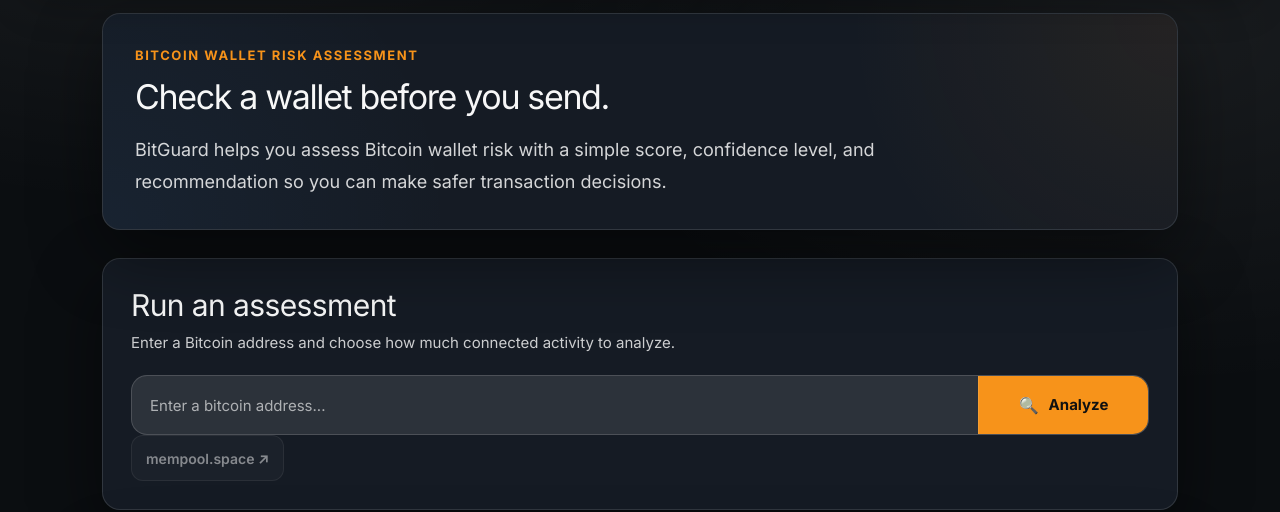
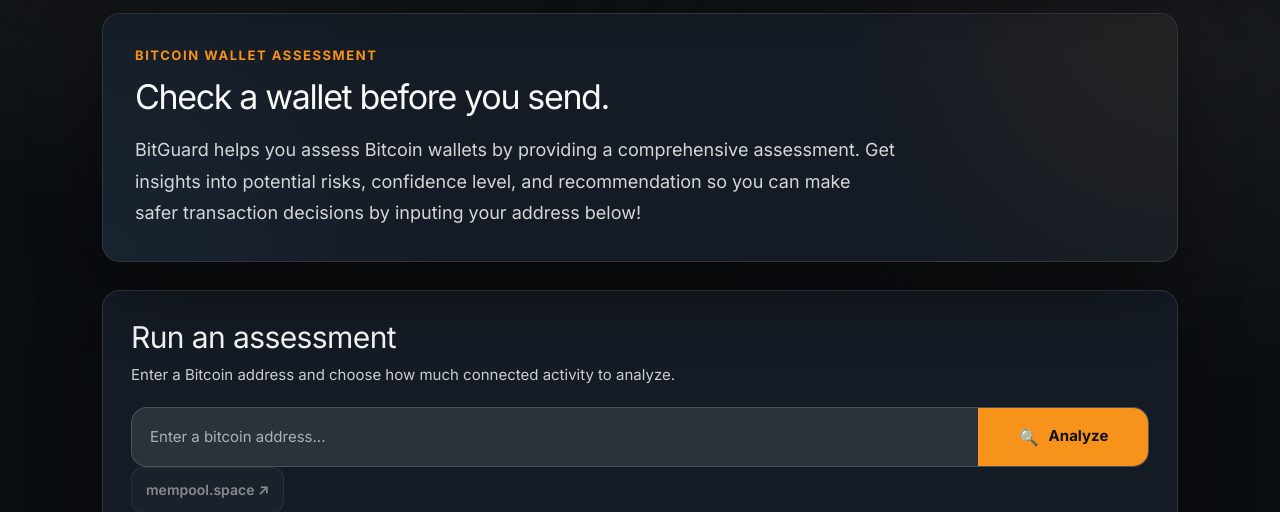
Before and after one commit to thesteau/bitguard, a FastAPI app: page / in a window 1280 px wide. Shown: the part 131-643 px from the top of the page. Run offline with FastAPI, Linux system fonts and the light colour scheme; parts of the project's set-up code (start-up, migrations or seed data) failed here and were passed over.

Commit message:
Bitguardtext changes

```diff
--- a/frontend/templates/pages/index.html
+++ b/frontend/templates/pages/index.html
@@ -11,15 +11,14 @@
 
   <section class="hero-card">
     <div class="hero-content">
-      <p class="eyebrow">Bitcoin Wallet Risk Assessment</p>
+      <p class="eyebrow">Bitcoin Wallet Assessment</p>
 
       <h1 class="hero-title">
         Check a wallet before you send.
       </h1>
 
       <p class="hero-subtitle">
-        BitGuard helps you assess Bitcoin wallet risk with a simple score,
-        confidence level, and recommendation so you can make safer transaction decisions.
+        BitGuard helps you assess Bitcoin wallets by providing a comprehensive assessment. Get insights into potential risks, confidence level, and recommendation so you can make safer transaction decisions by inputing your address below!
       </p>
     </div>
   </section>
@@ -33,8 +32,6 @@
     </div>
 
     <form id="searchForm" class="searchForm">
-
-
       <div class="search-bar">
         <input
           id="addressInput"
@@ -59,14 +56,6 @@
       </div>
 
       <div class="stats">
-        <!--
-        <div class="stat">
-          <label>Risk Score</label>
-          <strong id="riskScore">None</strong>
-          <span class="stat-note">Lower scores suggest lower observed risk.</span>
-        </div>
-        -->
-
         <div class="stat">
           <label>Risk Level</label>
           <strong id="riskProbability">Unknown</strong>
```
